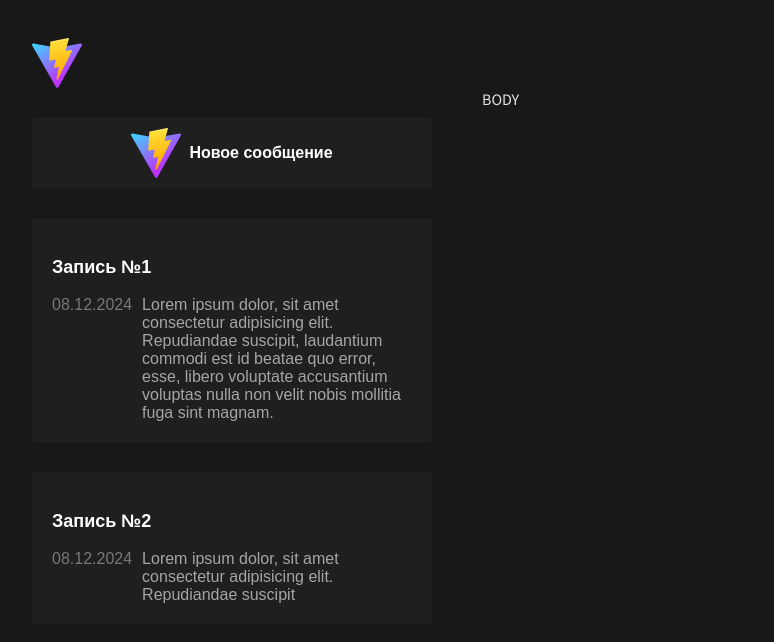
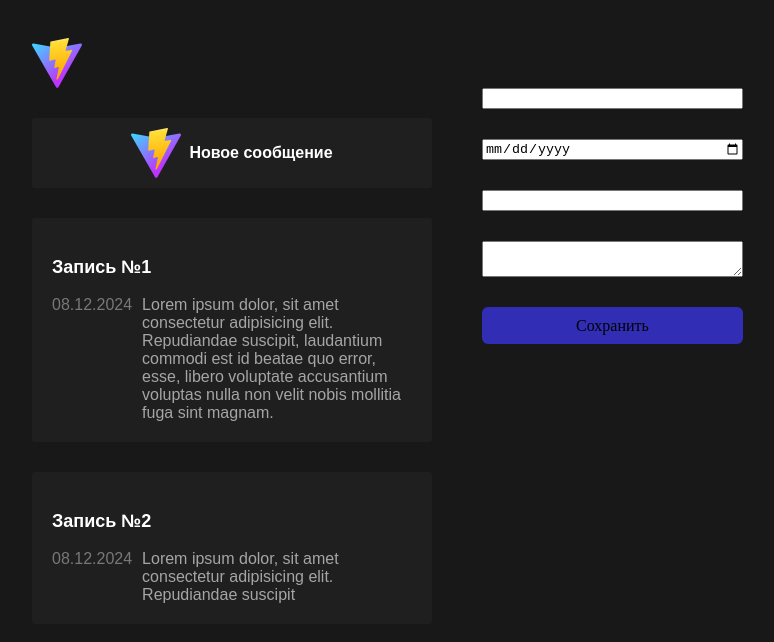
Before and after one commit to taptiyga/react-app, a React (Vite) app: page / in a window 1280 px wide. Shown: the top 642 px of the page, without its empty margins (6-780 px from the left). Built offline with nearby package versions, Linux system fonts and the light colour scheme.

Commit message:
4.9 Form

```diff
--- a/src/App.jsx
+++ b/src/App.jsx
@@ -6,6 +6,8 @@
 import LeftPanel from './layouts/LeftPanel/LeftPanel'
 import JournalList from './components/JournalList/JournalList'
 import JournalAddButton from './components/JournalAddButton/JournalAddButton'
+import JournalForm from './components/JournalForm/JournalForm'
+
 
 function App() {
   const data = [
@@ -44,7 +46,7 @@
         </JournalList>
       </LeftPanel>
       <Body>
-        BODY
+        <JournalForm />
       </Body>
     </div>
   )
--- a/src/components/Button/Button.jsx
+++ b/src/components/Button/Button.jsx
@@ -1,17 +1,9 @@
 import './Button.css'
 import { useState } from 'react'
 
-function Button() {
-    const [text, setText] = useState('Открыть')
-    console.log('Rerender')
-
-    const clicked = () => {
-        setText(t => t + '!')
-        console.log(text)
-    }
-
+function Button({ text }) {
     return (
-        <button onClick={clicked} className='button accent'>{text}</button>
+        <button className='button accent'>{text}</button>
     )
 }
 
--- /dev/null
+++ b/src/components/JournalForm/JournalForm.css
@@ -0,0 +1,5 @@
+.journal-form {
+    display: flex;
+    flex-direction: column;
+    gap: 30px;
+}
--- /dev/null
+++ b/src/components/JournalForm/JournalForm.jsx
@@ -0,0 +1,29 @@
+import './JournalForm.css'
+import { useState } from 'react'
+import Button from '../Button/Button'
+
+function JournalForm() {
+    const [inputData, setInputData] = useState('')
+    const inputChange = (event) => {
+        setInputData(event.target.value)
+    }
+
+    const addJournalItem = (e) => {
+        e.preventDefault()
+        const formData = new FormData(e.target)
+        const formProps = Object.fromEntries(formData)
+        console.log(formProps)
+    }
+
+    return (
+        <form className='journal-form' onSubmit={addJournalItem}>
+            <input type="text" name='title' />
+            <input type='date' name='date' />
+            <input type='text' name='tag' value={inputData} onChange={inputChange} />
+            <textarea name="post" id="" cols="30"></textarea>
+            <Button text="Сохранить" />
+        </form>
+    )
+}
+
+export default JournalForm
```
